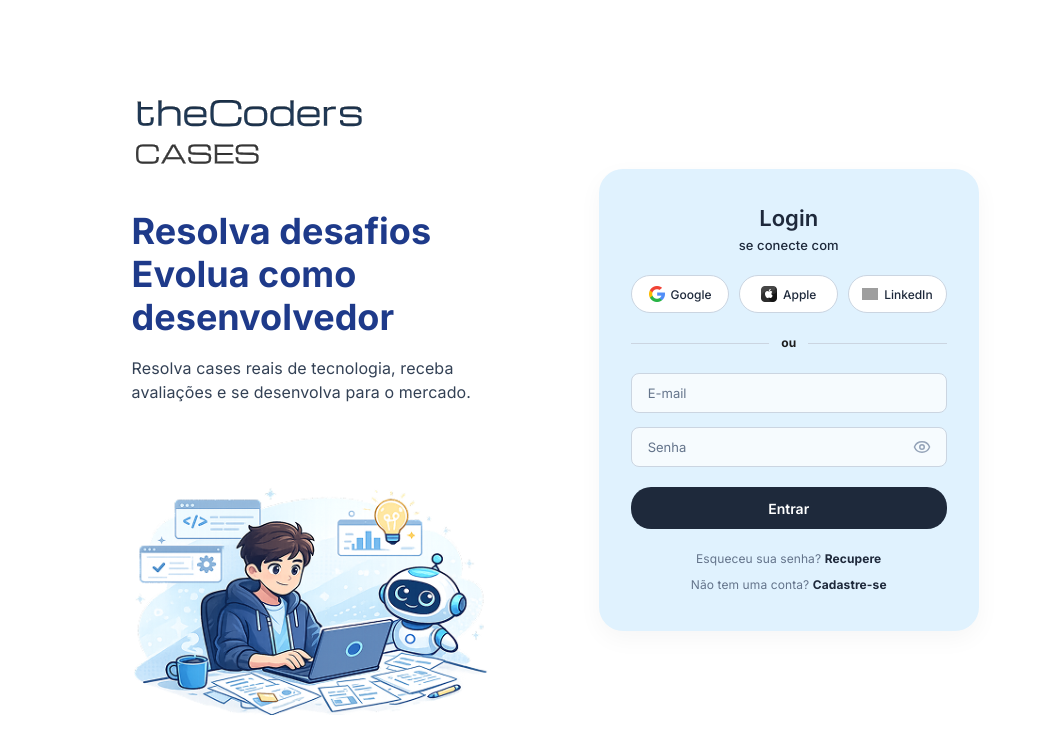
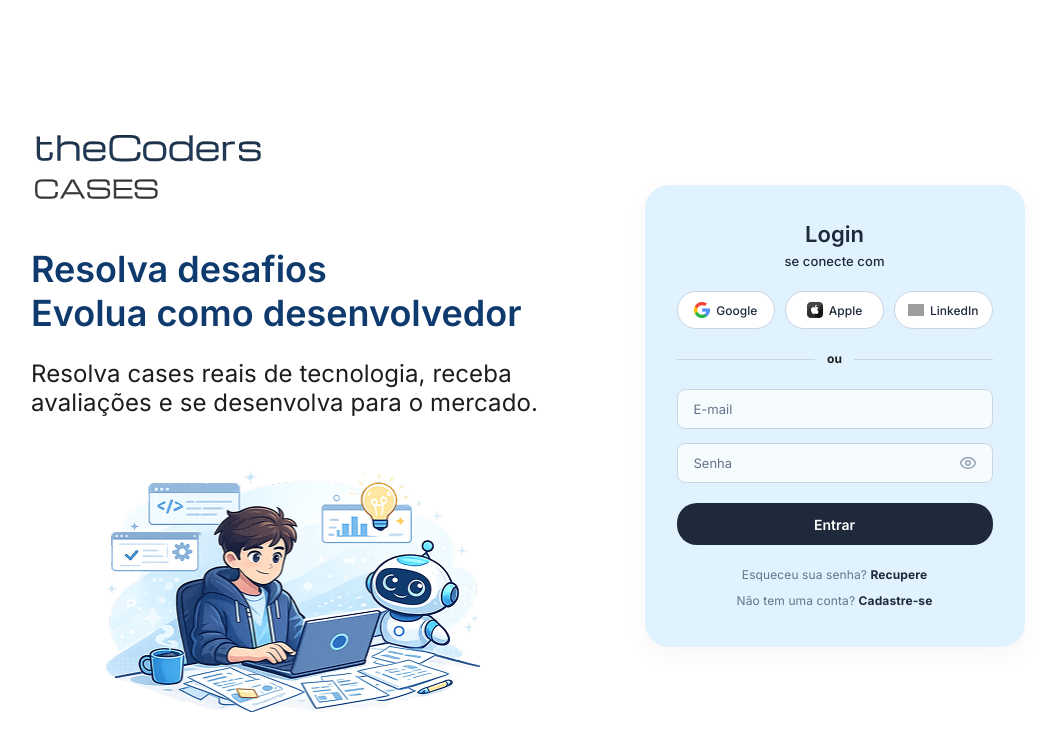
Before and after one commit to juninhos-comunidade/thecoders, a React (Vite) app in the folder thecoders-cases/: page / in a window 1280 px wide. Shown: the top 754 px of the page, without its empty margins (81-1137 px from the left). Built offline with nearby package versions, Linux system fonts and the light colour scheme; no server answers; grey boxes are pictures that could not be loaded.

Commit message:
💄 style(auth): corrige estilos das páginas de autenticação

```diff
--- a/thecoders-cases/src/pages/cadastro/index.css
+++ b/thecoders-cases/src/pages/cadastro/index.css
@@ -6,7 +6,6 @@
 
 .cadastro-wrapper {
   min-height: 100vh;
-  background-color: #f8fafc;
   display: flex;
   flex-direction: column;
   font-family: 'Inter', -apple-system, BlinkMacSystemFont, "Segoe UI", Roboto, sans-serif;
@@ -51,7 +50,7 @@
   background: #ffffff;
   border-radius: 16px;
   padding: 36px;
-  box-shadow: 0 10px 30px rgba(0, 0, 0, 0.05);
+  box-shadow: 0 10px 30px rgba(0, 0, 0, 0.1);
   display: flex;
   flex-direction: column;
   gap: 18px;
--- a/thecoders-cases/src/pages/esqueci-senha/index.css
+++ b/thecoders-cases/src/pages/esqueci-senha/index.css
@@ -1,16 +1,23 @@
 .pagina-esqueci-senha {
-  min-height: 100vh;
   display: flex;
+  width: 80rem;
+  height: 52rem;
+  padding: 5rem 24.9375rem 0 25rem;
   flex-direction: column;
   align-items: center;
-  padding: 60px 20px 40px;
-  background: #fff;
-  box-sizing: border-box;
+  gap: 0.625rem;
 }
 
 .pagina-esqueci-senha .logo {
   width: 250px;
   margin-bottom: 48px;
+}
+
+.container-forms {
+  display: flex;
+  flex-direction: column;
+  justify-content: center;
+  align-items: center;
 }
 
 .card {
@@ -20,7 +27,7 @@
   width: 100%;
   max-width: 420px;
   text-align: center;
-  box-shadow: 0 10px 40px rgba(0, 0, 0, 0.08);
+  box-shadow: 0 10px 40px rgba(0, 0, 0, 0.1);
 }
 
 .card h2 { color: #1e3a5f; font-size: 18px; margin-bottom: 12px; }
--- a/thecoders-cases/src/pages/esqueci-senha/index.jsx
+++ b/thecoders-cases/src/pages/esqueci-senha/index.jsx
@@ -19,6 +19,7 @@ export default function EsqueciSenha() {
 
   return (
     <div className="pagina-esqueci-senha">
+      <div className="container-forms">
         <img src={logo} alt="theCoders CASES" className="logo" />
 
         <div className="card">
@@ -42,5 +43,6 @@ export default function EsqueciSenha() {
           <a href="/">Voltar para o login</a>
         </div>
       </div>
+    </div>
   );
 }
--- a/thecoders-cases/src/pages/login/index.css
+++ b/thecoders-cases/src/pages/login/index.css
@@ -2,29 +2,26 @@
 
 .pagina-login {
   display: flex;
-  min-height: 100vh;
-  width: 100%;
-  background: #ffffff;
-  font-family: "Inter", sans-serif;
+  width: 80rem;
+  height: 52rem;
+  padding: 5.25rem 6.25rem;
+  justify-content: space-between;
   align-items: center;
-  justify-content: center; /* Mantém o bloco geral centralizado */
-  padding: 2rem;
-  box-sizing: border-box;
 }
 
 .coluna-apresentacao {
-  flex: 1;
-  max-width: 550px;
   display: flex;
+  width: 34.4375rem;
+  padding: 0 0.75rem;
   flex-direction: column;
   align-items: flex-start;
-  padding: 3rem 2rem; /* padding simétrico, corrigido */
+  gap: 1.5rem;
+  flex-shrink: 0;
 }
 
 .marca {
-  display: flex;
-  align-items: center;
-  margin-bottom: 2.5rem;
+  width: 17.8125rem;
+  height: 6.4375rem;
 }
 
 .marca-logo {
@@ -34,29 +31,41 @@
 }
 
 .coluna-apresentacao h1 {
-  font-size: 36px;
-  font-weight: 700;
-  line-height: 1.2;
-  color: #1e3a8a;
-  margin-bottom: 1rem;
-  max-width: 440px;
+  display: flex;
+  align-items: flex-start;
+  gap: 0.625rem;
+  align-self: stretch;
+  flex: 1 0 0;
+  color: #0F3A6E;
+  font-family: Inter;
+  font-size: 2.25rem;
+  font-style: normal;
+  font-weight: 600;
+  line-height: normal;
 }
 
 .coluna-apresentacao p {
-  font-size: 16px;
+  display: flex;
+  align-items: flex-start;
+  gap: 0.625rem;
+  align-self: stretch;
+  flex: 1 0 0;
+  align-self: stretch;
+  color: #1D1D1D;
+  font-family: Inter;
+  font-size: 1.5rem;
+  font-style: normal;
   font-weight: 400;
-  line-height: 1.5;
-  color: #334155;
-  margin-bottom: 2rem;
-  max-width: 440px;
+  line-height: normal;
 }
 
 .ilustracao {
-  width: 360px;
-  max-width: 100%;
-  height: auto;
-  margin-top: 1.5rem;
-  /* align-self removido para seguir o alinhamento padrão do container */
+  display: flex;
+  padding: 0 4.5rem;
+  flex-direction: column;
+  align-items: flex-start;
+  gap: 0.625rem;
+  align-self: stretch;
 }
 
 .coluna-login {
```
Lines whose indentation alone changed are shown as unchanged.
